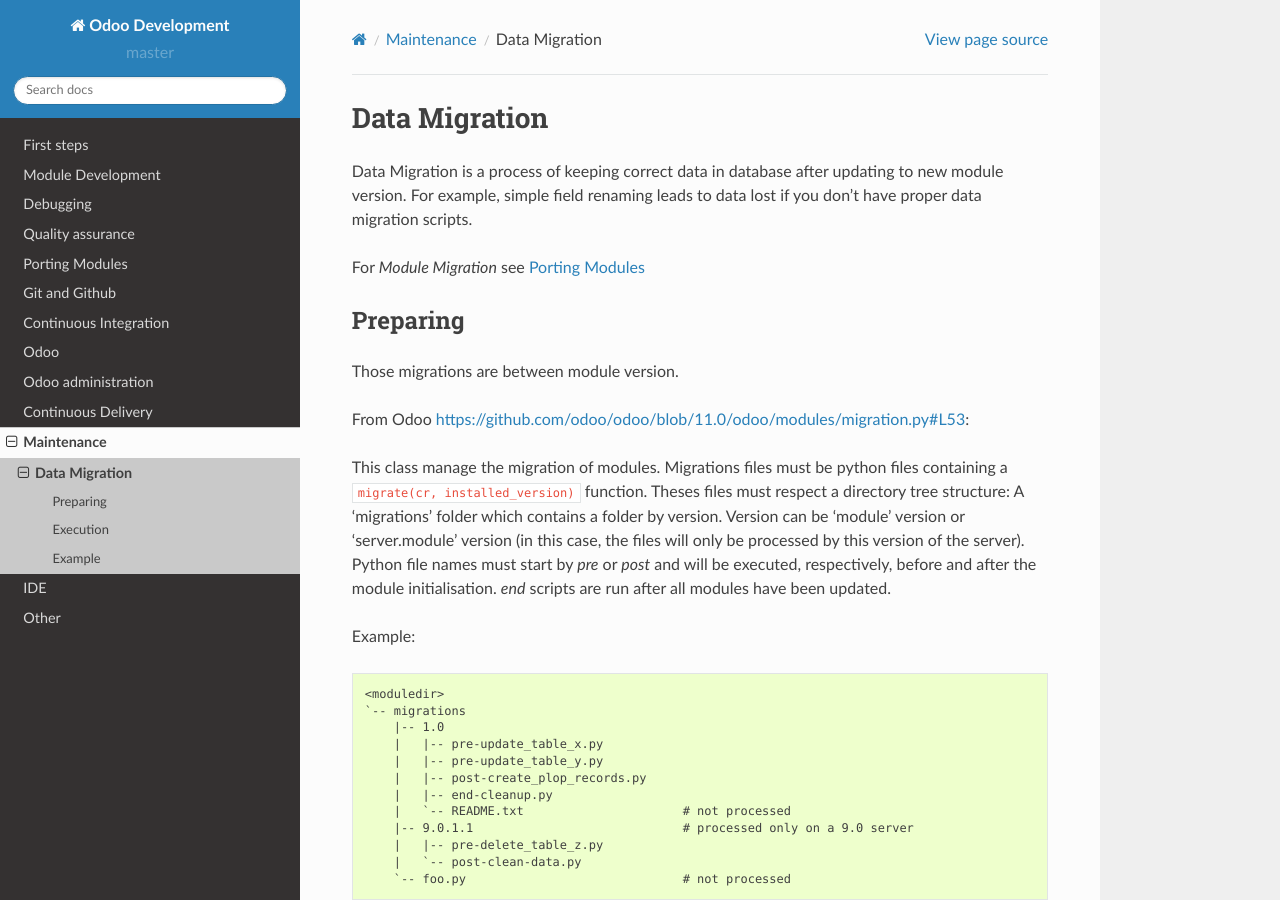
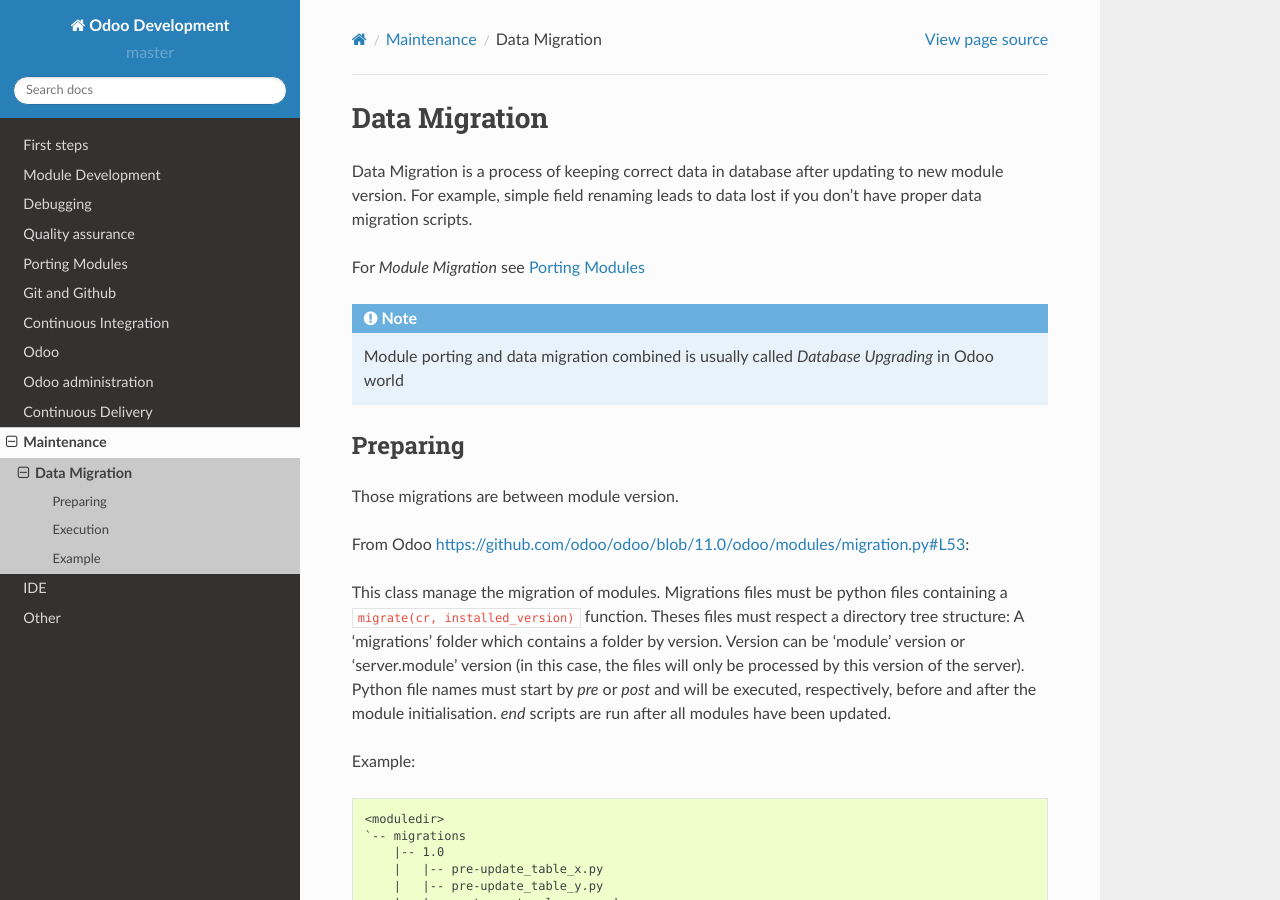
Before and after one commit to itpp-labs/odoo-development, a Sphinx documentation site: the page built from docs/maintenance/data-migration.rst, in a window 1280 px wide and 900 px high. Built offline with Sphinx 7.4.7 and the Read the Docs theme 2.0.0, drawn with Linux system fonts in a browser that asks for light colours.

Commit message:
Add note about Upgrading

```diff
--- a/docs/maintenance/data-migration.rst
+++ b/docs/maintenance/data-migration.rst
@@ -5,6 +5,8 @@
 Data Migration is a process of keeping correct data in database after updating to new module version. For example, simple field renaming leads to data lost if you don't have proper data migration scripts.
 
 For *Module Migration* see :doc:`Porting Modules<../migration/index>`
+
+.. note:: Module porting and data migration combined is usually called *Database Upgrading* in Odoo world
 
 Preparing
 ---------
```
